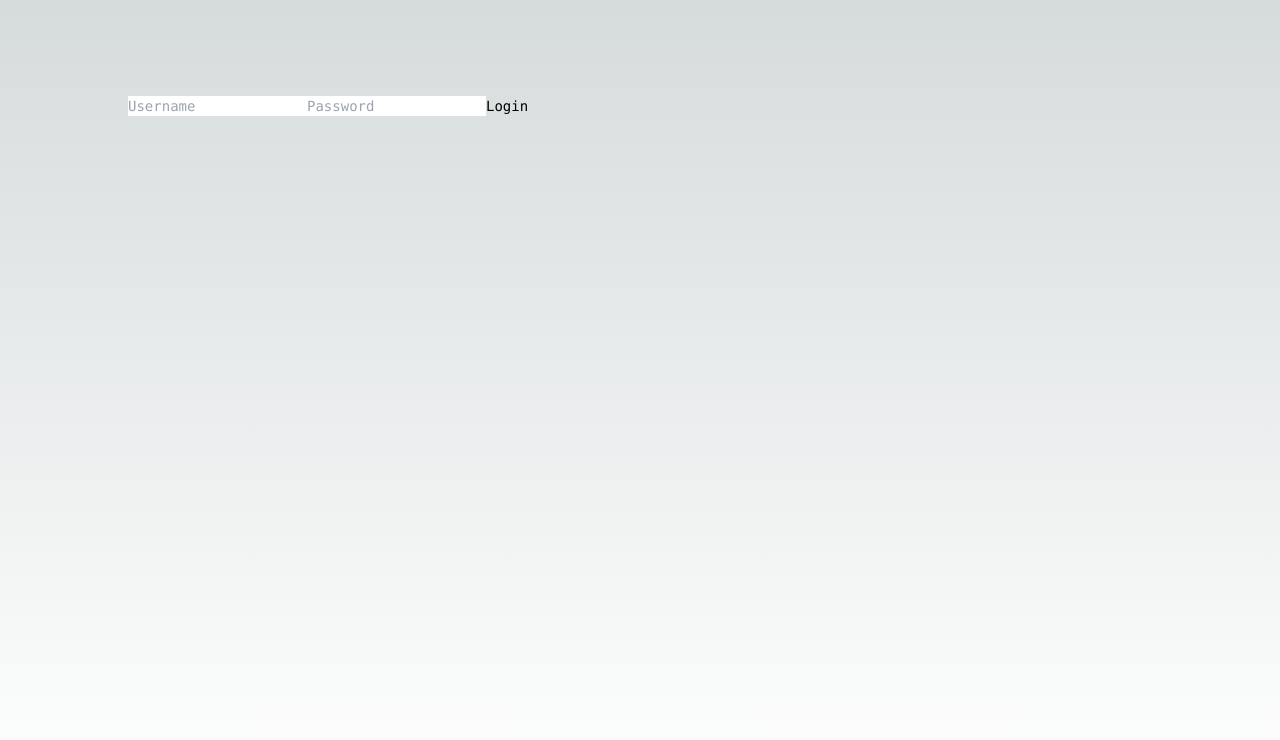
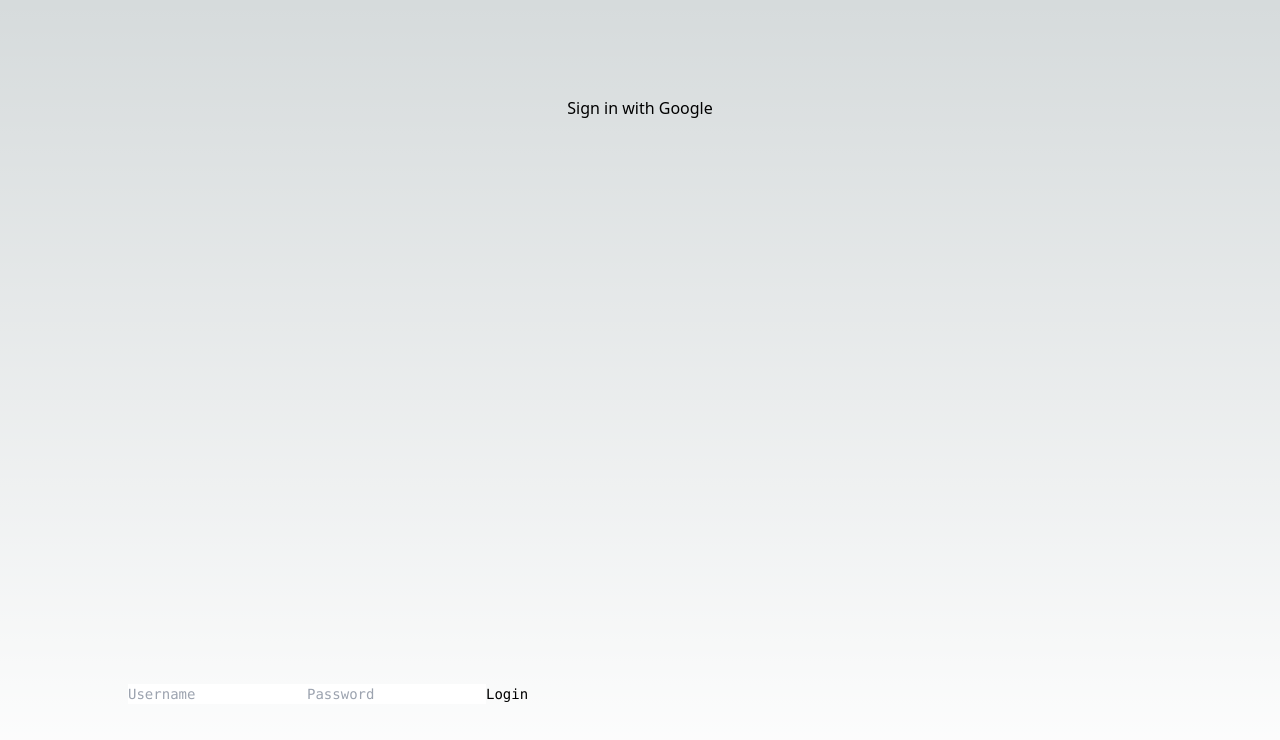
Before and after one commit to RAMENtheNOODLES/RoboticsLearningWebsite, a Next.js app in the folder robotics-learning-website/: page /login in a window 1280 px wide. Shown: the top 740 px of the page. Built offline with nearby package versions, Linux system fonts and the light colour scheme; no server answers.

Commit message:
chore: Add Google sign-in functionality and update dependencies

```diff
--- a/robotics-learning-website/package.json
+++ b/robotics-learning-website/package.json
@@ -12,6 +12,7 @@
   "dependencies": {
     "@prisma/client": "^5.13.0",
     "next": "14.2.3",
+    "next-auth": "^4.24.7",
     "react": "^18",
     "react-dom": "^18"
   },
--- a/robotics-learning-website/pages/login.tsx
+++ b/robotics-learning-website/pages/login.tsx
@@ -1,6 +1,7 @@
 import { FormEvent } from 'react'
 import { useRouter } from 'next/router'
 import '../src/app/globals.css'
+import { SignIn } from '@/app/sign-in'
 
 export default function LoginPage() {
     const router = useRouter()
@@ -27,6 +28,7 @@ export default function LoginPage() {
 
     return (
         <main className="flex min-h-screen flex-col items-center justify-between p-24">
+            <SignIn></SignIn>
             <div className="z-10 w-full max-w-5xl items-center justify-between font-mono text-sm lg:flex">
                 <form onSubmit={handleSubmit}>
                     <input type="text" name="username" placeholder="Username" required/>
@@ -34,7 +36,6 @@ export default function LoginPage() {
                     <button type="submit">Login</button>
                 </form>
             </div>
-
         </main>
 
     )
--- /dev/null
+++ b/robotics-learning-website/src/app/actions.ts
@@ -0,0 +1,7 @@
+'use server'
+
+import { signIn } from "@/auth";
+
+export async function signInWithGoogle() {
+    await signIn('google')
+}
--- /dev/null
+++ b/robotics-learning-website/src/app/api/auth/[...nextauth]/route.ts
@@ -0,0 +1,3 @@
+import { handlers } from "@/auth";
+
+export const { GET, POST } = handlers;
--- a/robotics-learning-website/src/app/layout.tsx
+++ b/robotics-learning-website/src/app/layout.tsx
@@ -1,6 +1,7 @@
 import type { Metadata } from "next";
 import { Inter } from "next/font/google";
 import "./globals.css";
+import { Session } from "next-auth";
 
 const inter = Inter({ subsets: ["latin"] });
 
--- a/robotics-learning-website/src/app/page.tsx
+++ b/robotics-learning-website/src/app/page.tsx
@@ -1,4 +1,5 @@
 'use client'
+import { signIn, useSession } from "next-auth/react";
 import {school_class, user} from "./utils/structures";
 
 //const db = new Database();
@@ -63,5 +64,5 @@ export default function Home() {
         <GetAllClassesBtn/>
       </div>
     </main>
-  );
+  )
 }
--- /dev/null
+++ b/robotics-learning-website/src/app/sign-in.tsx
@@ -0,0 +1,15 @@
+import { signInWithGoogle } from "@/app/actions"
+
+export function SignIn() {
+    const handleSubmit = (event: any) => {
+        event.preventDefault()
+        signInWithGoogle()
+    }
+
+    return (
+        <form
+            action={handleSubmit}>
+            <button type="submit">Sign in with Google</button>
+        </form>
+    )
+}
--- /dev/null
+++ b/robotics-learning-website/src/auth.ts
@@ -0,0 +1,9 @@
+import NextAuth from "next-auth";
+import Google from "next-auth/providers/google";
+
+export const { handlers, signIn, signOut, auth } = NextAuth({
+    providers: [Google({
+        clientId: process.env.GOOGLE_CLIENT_ID ? process.env.GOOGLE_CLIENT_ID : "",
+        clientSecret: process.env.GOOGLE_CLIENT_SECRET ? process.env.GOOGLE_CLIENT_SECRET : "",
+    })],
+})
```
Also changed, not shown: 1 other file (tests, documents, lock files or other folders).
